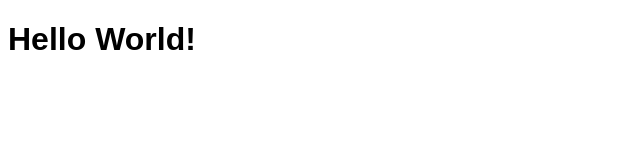
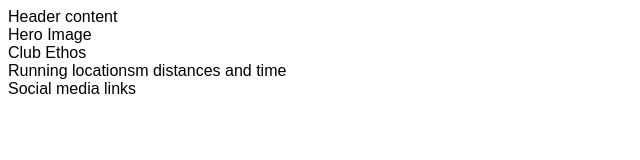
Before and after one commit to deenafe/love-running-project, a plain HTML site: page index.html in a window 1280 px wide. Shown: the whole page, without its empty margins (0-640 px from the left). Drawn offline with Linux system fonts and the light colour scheme.

Commit message:
Add core structure of home page

```diff
--- a/index.html
+++ b/index.html
@@ -11,6 +11,18 @@
     <title>Love Running</title>
 </head>
 <body>
-    <h1>Hello World!</h1>
+    <header>Header content</header>
+    <section>
+        Hero Image
+    </section>
+    <section>
+        Club Ethos
+    </section>
+    <section>
+        Running locationsm distances and time
+    </section>
+    <footer>
+        Social media links
+    </footer>
 </body>
 </html>
```
